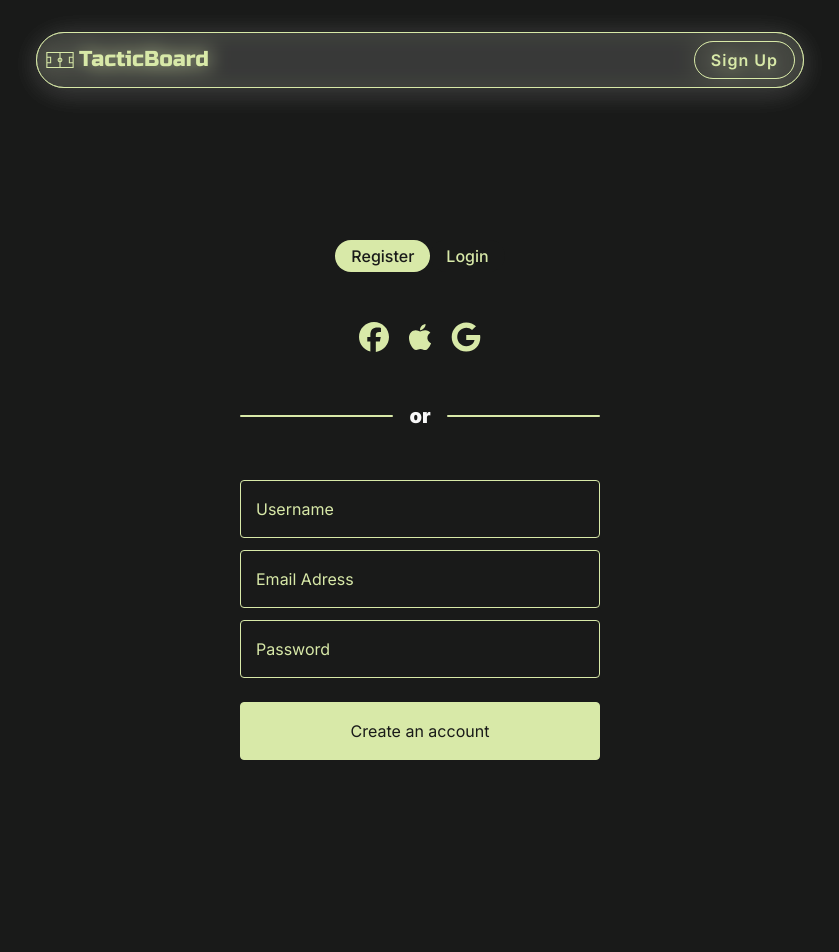
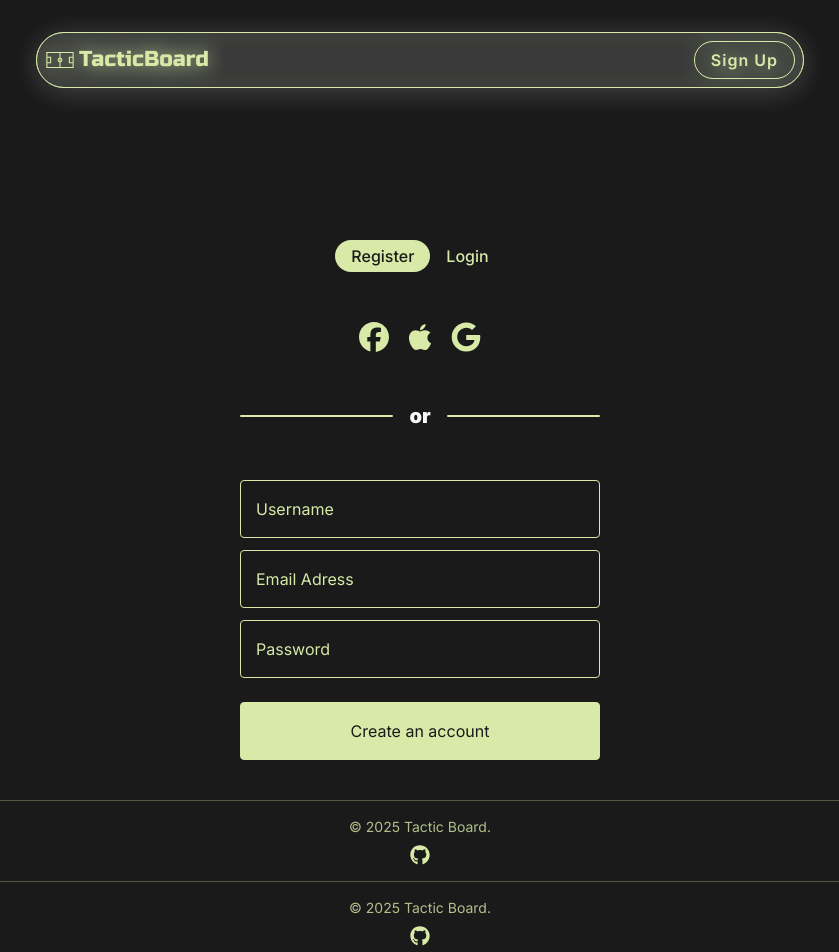
Before and after one commit to JakubMotyl/tactic-board, a Next.js app: page /signup in a window 1280 px wide. Shown: the top 952 px of the page, without its empty margins (220-1059 px from the left). Before the commit the page ends 800 px from the top, so only its background shows below. Built offline with nearby package versions, Linux system fonts and the light colour scheme.

Commit message:
create footer section

```diff
--- a/components/layout/Footer.tsx
+++ b/components/layout/Footer.tsx
@@ -1,5 +1,22 @@
-import React from "react";
+import { FaGithub } from "react-icons/fa6";
 
 export default function Footer() {
-  return <div></div>;
+  const currentYear = new Date().getFullYear();
+
+  return (
+    <footer className="py-4 border-t border-cream/30 flex items-center justify-center">
+      <p className="text-sm text-cream/80 flex flex-col gap-2 items-center">
+        &copy; {currentYear} Tactic Board.
+        <a
+          href="https://github.com/JakubMotyl"
+          target="_blank"
+          rel="noopener noreferrer"
+          className="text-cream hover:scale-105 duration-100"
+          aria-label="GitHub profile"
+        >
+          <FaGithub size={20} />
+        </a>
+      </p>
+    </footer>
+  );
 }
```
